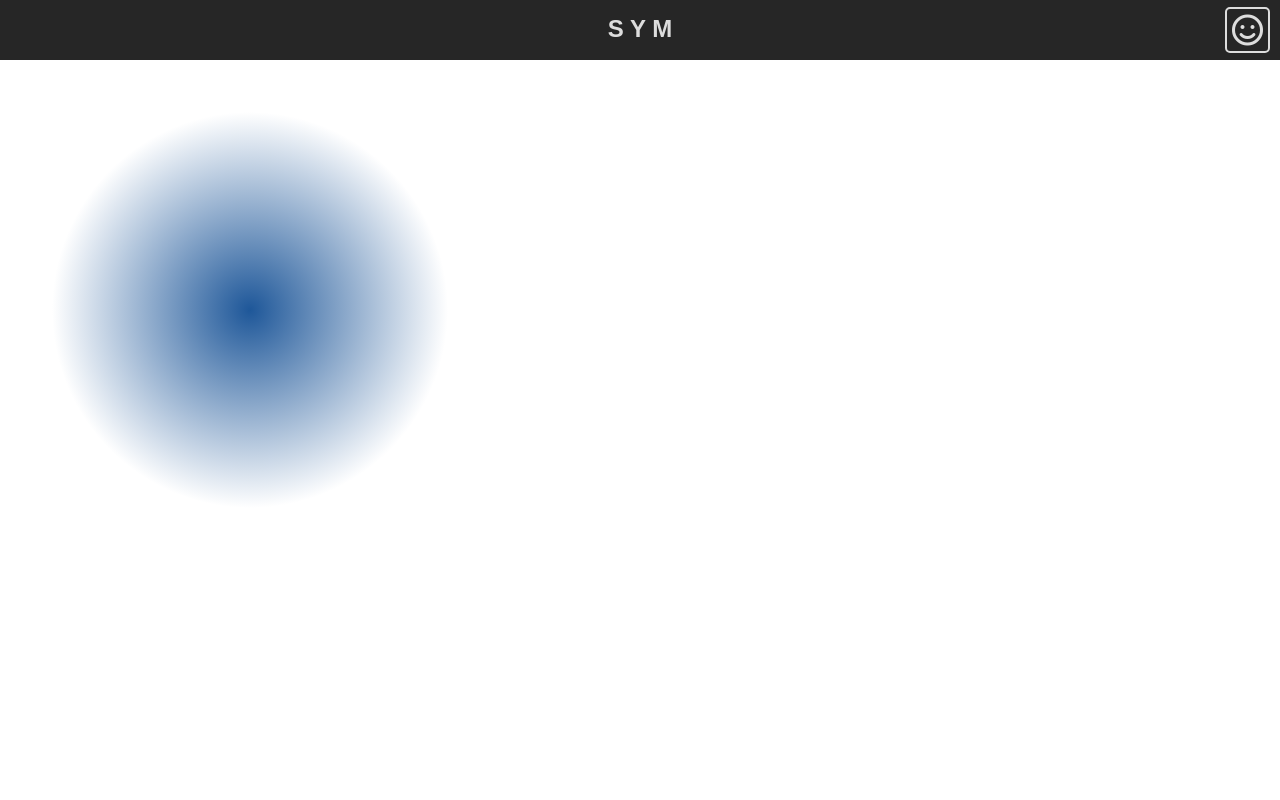
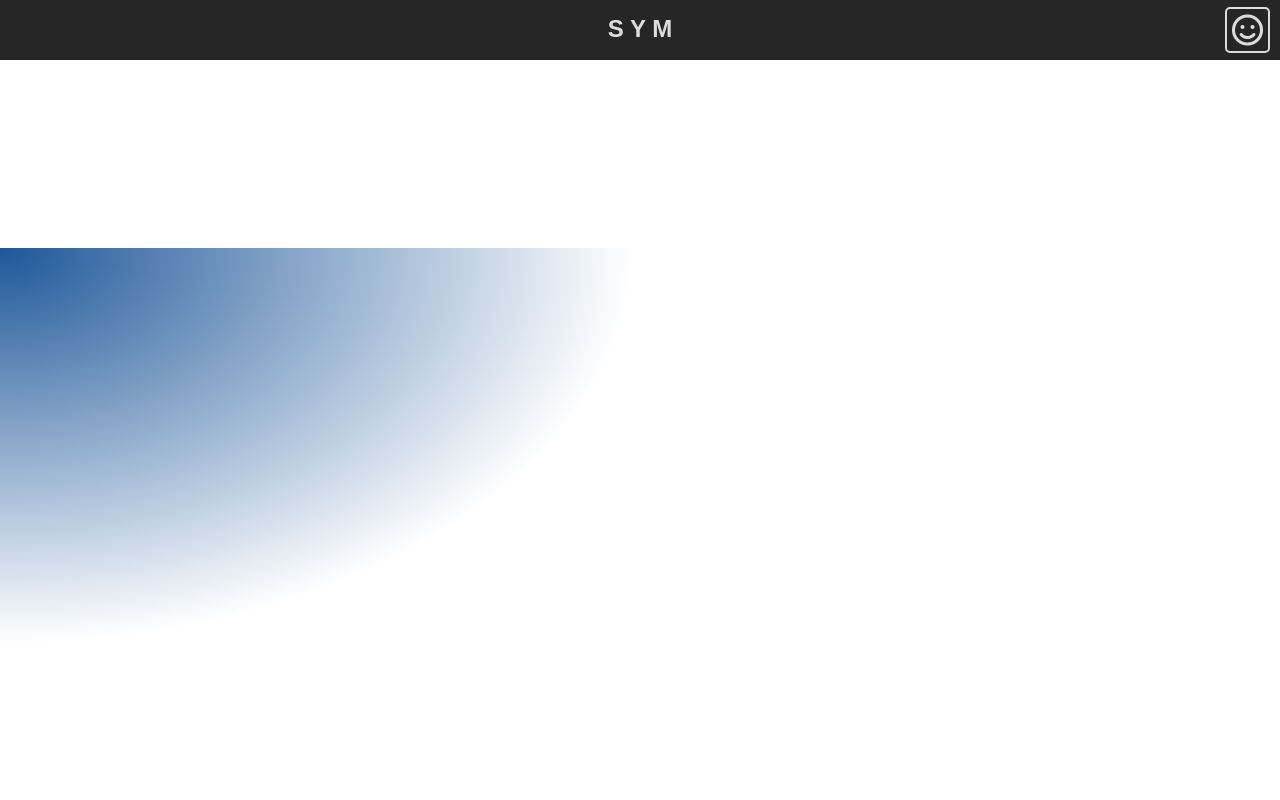
Before and after one commit to mado-is-here/sym, a React (Create React App) app: page / in a window 1280 px wide. Shown: the top 800 px of the page. Built offline with nearby package versions, Linux system fonts and the light colour scheme.

Commit message:
first color component animation

```diff
--- a/src/components/Color.js
+++ b/src/components/Color.js
@@ -2,7 +2,9 @@ import React, { Component } from "react";
 
 class Color extends Component {
   state = {
-    color: "#333"
+    color: "#333",
+    initPos: 0,
+    currentPos: 0
   };
   render() {
     return <div className="color1" />;
--- a/src/components/ColorBox.js
+++ b/src/components/ColorBox.js
@@ -6,13 +6,11 @@ class ColorBox extends Component {
   constructor(props) {
     super(props);
     this.state = {
-      color1: "#333",
-      color2: "#555",
-      color3: "#777"
+      color1: "#333"
     };
   }
   render() {
-    const { color1, color2, color3 } = this.state;
+    const { color1 } = this.state;
     return (
       <div id="colorBox">
         <Color color={color1} />
--- a/src/components/styles/ColorBox.css
+++ b/src/components/styles/ColorBox.css
@@ -1,13 +1,19 @@
 #colorBox {
   height: 100vh !important;
+  width: 100vw !important;
+  overflow: hidden !important;
 }
 .color1 {
-  height: 50vh;
-  width: 50vh;
+  height: 100%;
+  width: 100%;
   display: block;
   position: relative;
-  top: 50px; /* animate positions top and left to move lights around*/
-  left: 50px;
+  top: 0px; /* animate positions top and left to move lights around*/
+  left: 0px;
+
+  transform: translate(-50%, -50%);
+
+  animation: circle 5s linear infinite;
 
   background: radial-gradient(
     ellipse at center,
@@ -18,4 +24,24 @@
 }
 
 @keyframes circle {
+  0% {
+    top: 0vh;
+    left: 0vw;
+  }
+  25% {
+    top: 100vh;
+    left: 0vw;
+  }
+  50% {
+    top: 100vh;
+    left: 100vw;
+  }
+  75% {
+    top: 0vh;
+    left: 100vw;
+  }
+  100% {
+    top: 0vh;
+    left: 0vw;
+  }
 }
```
